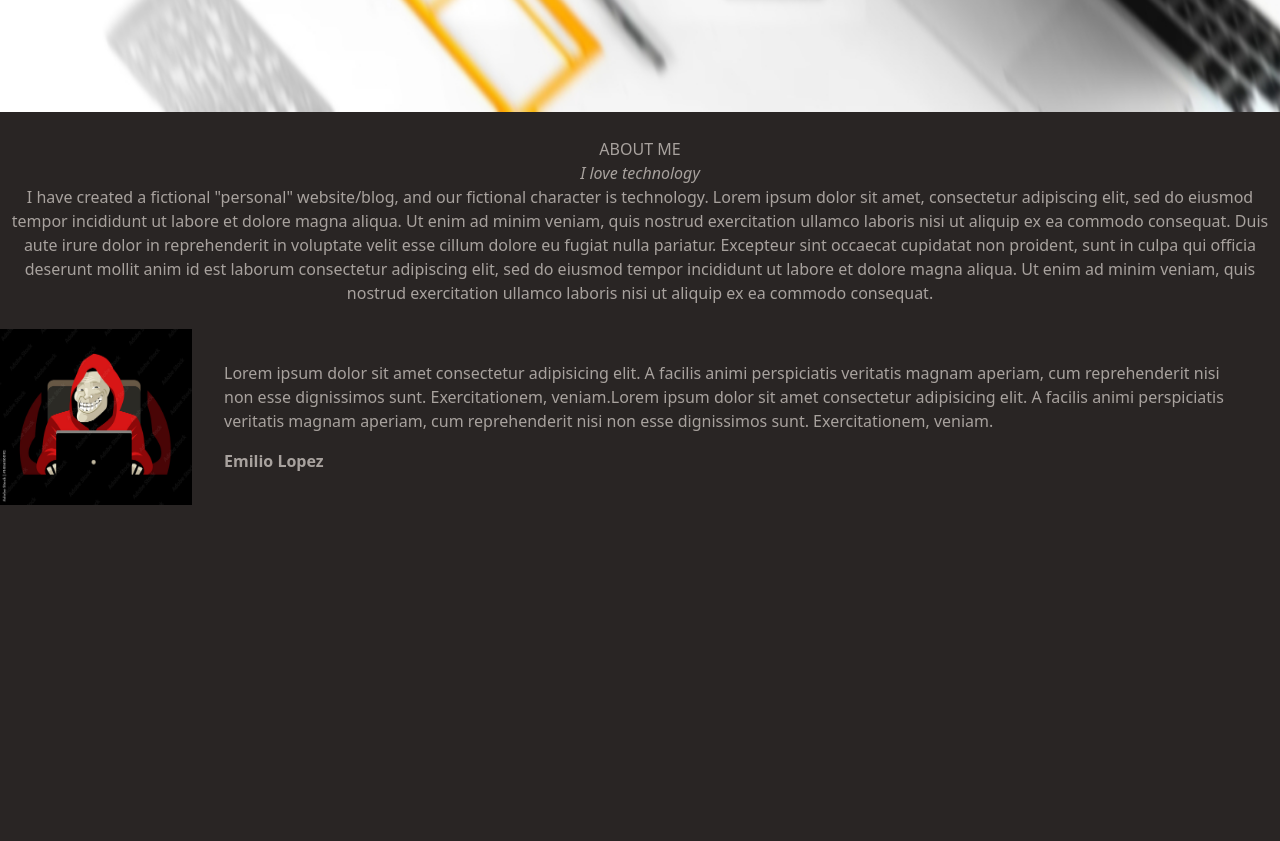
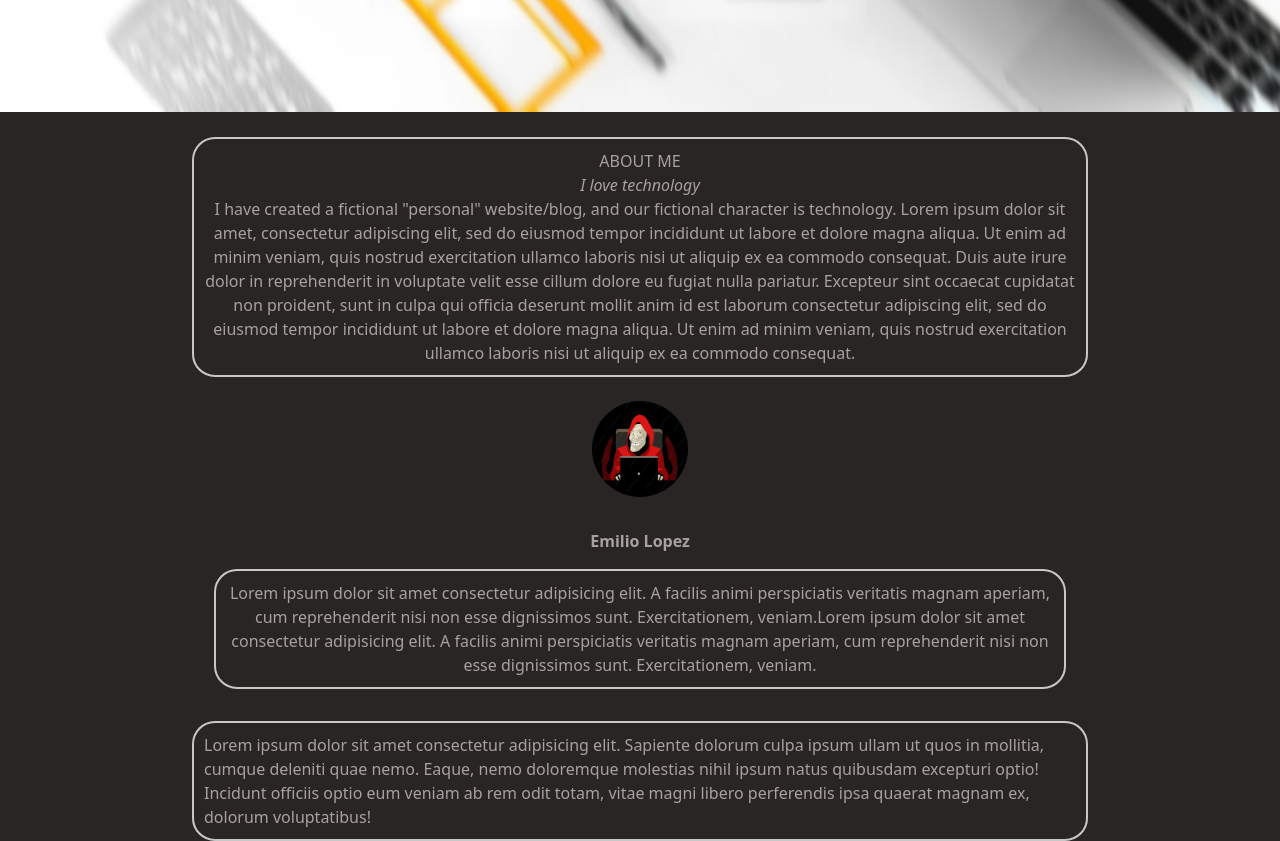
Before and after one commit to emiliolopezz/emiliolopezz.github.io, a plain HTML site: page index.html in a window 1280 px wide. Shown: the part 740-1581 px from the top of the page. Before the commit the page ends 1245 px from the top, so only its background shows below. Drawn offline with nearby package versions, Linux system fonts and the light colour scheme.

Commit message:
sobremi ok

```diff
--- a/css/style.css
+++ b/css/style.css
@@ -14,7 +14,7 @@
 }
 .letras{
     position: absolute;
-    top: 25%;
+    top: 34%;
     left: 44%;
 }
 #letrasImg{
@@ -27,3 +27,11 @@
     background-repeat: no-repeat;
     background-position: center;
 }
+.bordeSobremi{
+    padding: 10px;
+    position: relative;
+    border: 2px solid rgb(201, 200, 200);
+    border-radius: 23px;
+    width: 70%;
+    left: 15%;
+}
--- a/index.html
+++ b/index.html
@@ -12,6 +12,7 @@
 <link href="https://fonts.googleapis.com/css2?family=Permanent+Marker&display=swap" rel="stylesheet">
 </head>
 <body class="bg-stone-800 overflow-x-hidden">
+  <!--nav bar-->
 <header class="sticky top-0">
 <script src="https://cdn.jsdelivr.net/gh/alpinejs/alpine@v2.x.x/dist/alpine.min.js" defer></script>
 <nav class="px-2 bg-stone-800 border-stone-700 dark:bg-stone-800 dark:border-stone-700">
@@ -45,7 +46,7 @@
       </div>
           <!--///////////////////////////////////////////-->
           <li>
-            <a href="#" class="block py-2 pr-4 pl-3 text-stone-400 rounded hover:bg-stone-100 md:hover:bg-stone-400 md:border-0 md:hover:text-white md:p-0 dark:text-stone-400 md:dark:hover:text-white dark:hover:bg-stone-700 dark:hover:text-white md:dark:hover:bg-transparent">Sobre mi</a>
+            <a href="#sobremi" class="block py-2 pr-4 pl-3 text-stone-400 rounded hover:bg-stone-100 md:hover:bg-stone-400 md:border-0 md:hover:text-white md:p-0 dark:text-stone-400 md:dark:hover:text-white dark:hover:bg-stone-700 dark:hover:text-white md:dark:hover:bg-transparent">Sobre mi</a>
           </li>
           <li>
             <a href="#" class="block py-2 pr-4 pl-3 text-stone-400 rounded hover:bg-stone-100 md:hover:bg-stone-400 md:border-0 md:hover:text-white md:p-0 dark:text-stone-400 md:dark:hover:text-white dark:hover:bg-stone-700 dark:hover:text-white md:dark:hover:bg-transparent">Contacta</a>
@@ -55,9 +56,9 @@
     </div>
   </nav>
   </header>
+  <!--imagen y letras de inicio-->
   <section class="inicio">
   <div class="bg-white" id="letrasImg">
-    <!--<img src="/img/p.jpg" class="mx-auto">-->
     <section class="letras">
       <div class="text-stone-800 hover:text-blue-600">
       <h1 class="todo">all</h1>
@@ -67,8 +68,9 @@
     </section>
   </div>
 </section>
+<!--sobre mi-->
 <section id="sobremi" class="text-stone-400">
-  <div>
+  <div class="bordeSobremi">
     <h3 class="text-center">ABOUT ME</h3>
     <p class="text-center"><em>I love technology</em></p>
     <p class="text-center">I have created a fictional "personal" website/blog, and our fictional character is
@@ -76,19 +78,23 @@
       quis nostrud exercitation ullamco laboris nisi ut aliquip ex ea commodo consequat. Duis aute irure dolor in reprehenderit in voluptate velit esse cillum dolore eu fugiat nulla pariatur. Excepteur sint occaecat cupidatat non proident, sunt in culpa
       qui officia deserunt mollit anim id est laborum consectetur adipiscing elit, sed do eiusmod tempor incididunt ut labore et dolore magna aliqua. Ut enim ad minim veniam, quis nostrud exercitation ullamco laboris nisi ut aliquip ex ea commodo consequat.</p>
   </div> <br>
-  <div class="md:flex rounded-xl p-8 md:p-0 text-center content-center">
-    <img src="./img/foto perfil.jpg" class="w-24 h-24 md:w-48 md:h-auto md:rounded-none rounded-full mx-auto" width="484" height="612" alt="Emilio lopez foto">
-    <div class="pt-6 md:p-8 text-center md:text-left space-y-4">
-        <p class="">
+  <div class="rounded-xl p-8 md:p-0 text-center content-center">
+    <img src="./img/foto perfil.jpg" class="w-24 h-24 rounded-full mx-auto" width="484" height="612" alt="Emilio lopez foto">
+    <div class="pt-6 md:p-8 text-center space-y-4">
+      <figcaption class="font-medium">
+        <div class="">
+          <b>Emilio Lopez</b>
+        </div>
+      </figcaption>
+        <p class="bordeSobremi">
           Lorem ipsum dolor sit amet consectetur adipisicing elit. A facilis animi perspiciatis veritatis magnam aperiam, cum reprehenderit nisi non esse dignissimos sunt. Exercitationem, veniam.Lorem ipsum dolor sit amet consectetur adipisicing elit. A facilis animi perspiciatis veritatis magnam aperiam, cum reprehenderit nisi non esse dignissimos sunt. Exercitationem, veniam.
         </p>
-        <figcaption class="font-medium">
-          <div class="">
-            <b>Emilio Lopez</b>
-          </div>
   </div>
 </section>
-
+<div class="bordeSobremi text-stone-400">
+  <p>Lorem ipsum dolor sit amet consectetur adipisicing elit. Sapiente dolorum culpa ipsum ullam ut quos in mollitia, cumque deleniti quae nemo. Eaque, nemo doloremque molestias nihil ipsum natus quibusdam excepturi optio! Incidunt officiis optio eum veniam ab rem odit totam, vitae magni libero perferendis ipsa quaerat magnam ex, dolorum voluptatibus!</p>
+</div>
+<!--contacta-->
 
 </body>
 </html>
```
